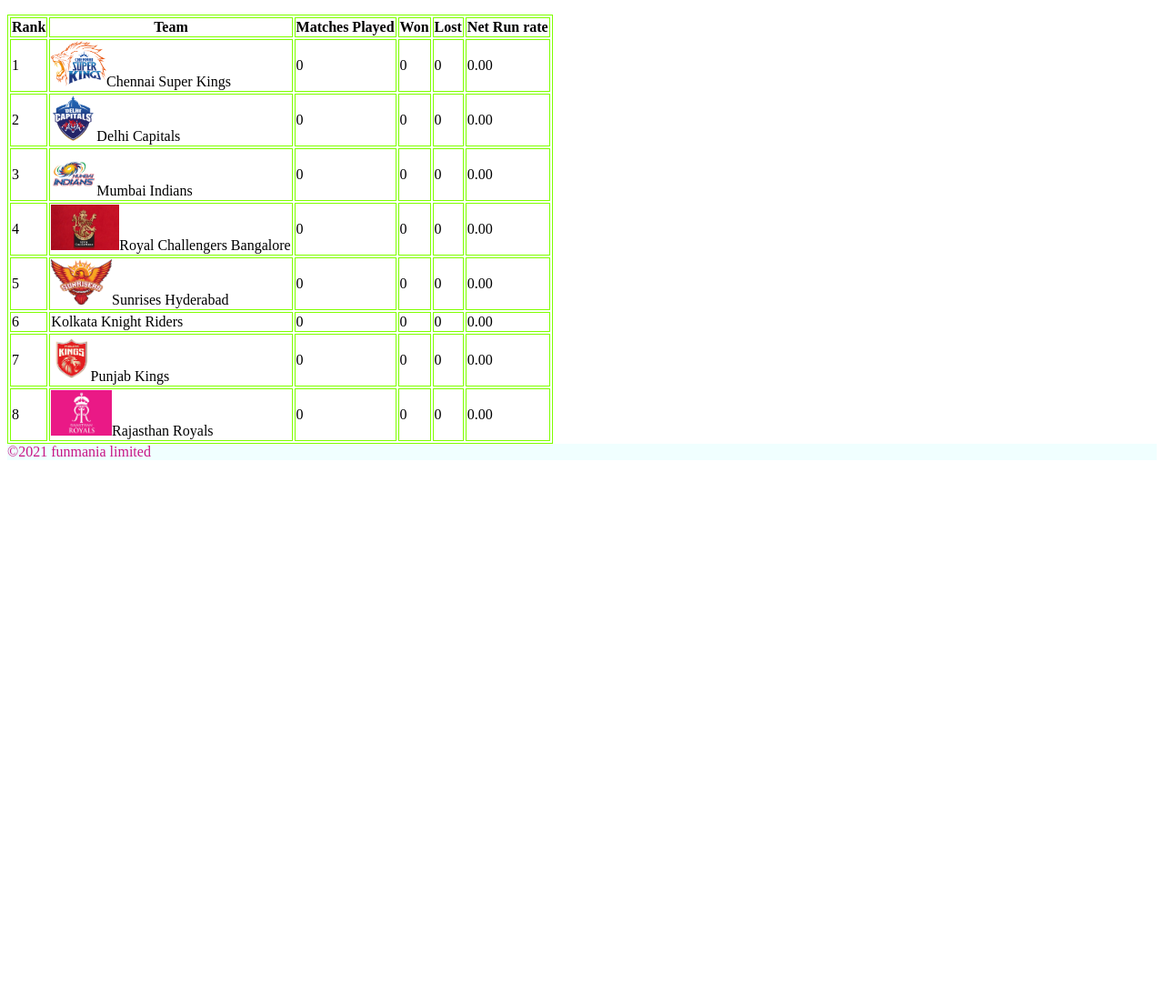
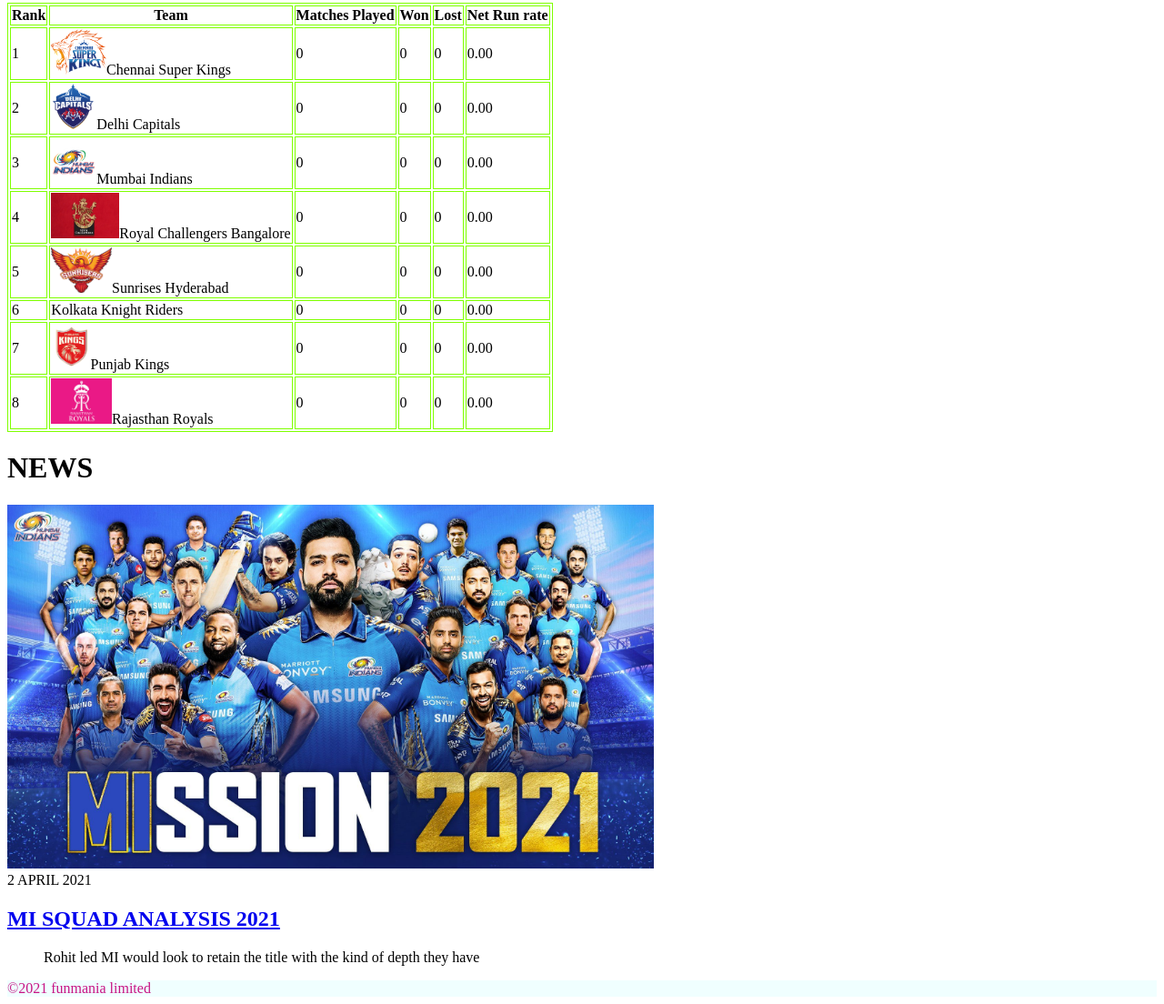
Before and after one commit to funsubbu/sports, a plain HTML site: page index.html in a window 1280 px wide. Shown: the part 494-1598 px from the top of the page at 91% size. Before the commit the page ends 1008 px from the top, so only its background shows below. Drawn offline with Linux system fonts and the light colour scheme.

Commit message:
Update index.html

```diff
--- a/index.html
+++ b/index.html
@@ -9,6 +9,7 @@
             <div0><strong>FUNCRIC</strong><br>~Journey of cricket lovers begin here</div0>
             <p class="image"><img src="IPL.jpg" width="500">
             </p>
+            <aside>
             <h1>POINTS TABLE</h1>
             <table class="<table class="table table-bordered table-hover">
                 <thead>
@@ -87,7 +88,22 @@
                      </tr>
                 </tbody>
              </table>
-                <footer> &copy;2021 funmania limited
+            </aside>
+            <div2>
+             <h1>NEWS</h1>
+            </div2>
+               <div class="Newsheadlines">
+                  <img class="Team_Image"src="MI_Team.jpg" height="400" alt="">
+                  <div class="Team_Detail">
+                     <span class="date">2 APRIL 2021</span>
+                     <h2><a href="MI_Squad_Analysis.html">MI SQUAD ANALYSIS 2021</a></h2>
+                     <blockquote>Rohit led MI would look to retain the title with the kind of depth they have</blockquote>
+                  </div>
+               </div>
+
+
+                <footer>
+                    &copy;2021 funmania limited
 
         </footer>
 
```
